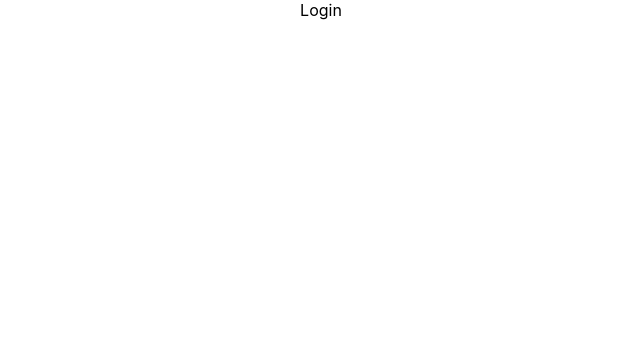
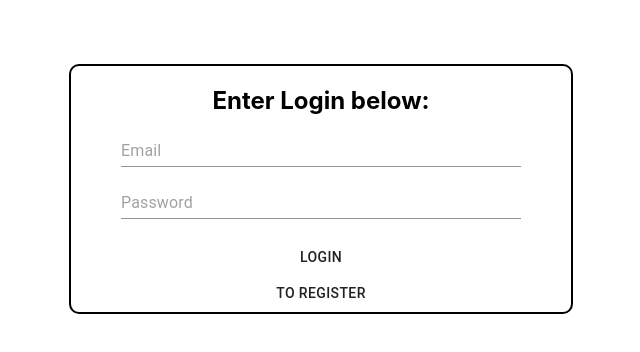
Before and after one commit to DevDeskQueue2/FrontEnd, a React (Create React App) app in the folder dev-desk-queue/: page / in a window 1280 px wide. Shown: the top 352 px of the page, without its empty margins (319-959 px from the left). Built offline with nearby package versions, Linux system fonts and the light colour scheme.

Commit message:
simple onboard components created

```diff
--- a/dev-desk-queue/src/App.css
+++ b/dev-desk-queue/src/App.css
@@ -75,3 +75,15 @@
   margin-left: 30px;
   margin-right: 30px;
 }
+.onboarding-form {
+  margin: 0 auto;
+  width: 80%;
+}
+
+.onboarding {
+  width: 500px;
+  margin: 0 auto;
+  border: 2px solid black;
+  border-radius: 10px;
+  margin-top: 5%;
+}
--- a/dev-desk-queue/src/App.js
+++ b/dev-desk-queue/src/App.js
@@ -1,6 +1,6 @@
 import React from 'react';
 import { Route, Switch } from 'react-router-dom';
-import TempLogin from './components/TempLogin';
+import Onboarding from './components/Onboarding/Onboarding';
 import Dashboard from './components/Dashboard/Dashboard';
 import TicketManager from './components/Tickets/TicketManager';
 import './App.css';
@@ -9,7 +9,7 @@ function App() {
   return (
     <div className="App">
       <Switch>
-        <Route exact path='/' component={TempLogin} />
+        <Route exact path='/' component={Onboarding} />
         <Route path='/dashboard' component={Dashboard} />
         <Route path='/ticket-manager' component={TicketManager}/>
       </Switch>
--- /dev/null
+++ b/dev-desk-queue/src/components/Onboarding/Login.js
@@ -0,0 +1,49 @@
+import React from 'react';
+import Button from '@material-ui/core/Button';
+import TextField from '@material-ui/core/TextField';
+import FormGroup from '@material-ui/core/FormGroup';
+
+const Login = props => {
+
+    const initialInfo = {
+        email: '', password: ''
+    }
+
+    const [info, setInfo] = React.useState(initialInfo);
+
+    const handleSubmit = evt => {
+        evt.preventDefault();
+        props.onUserLoginRequest(info);
+        setInfo(initialInfo);
+    }
+
+    return (
+        <div className='onboarding-form login-form'>
+            <FormGroup onSubmit={(evt) => handleSubmit(evt)}>
+                <TextField
+                    placeholder='Email'
+                    type='text'
+                    name='email'
+                    value={info.email}
+                    onChange={ (evt) => setInfo({ ...info, [evt.target.name]: evt.target.value}) }/>
+
+                <br />
+
+                <TextField
+                    placeholder='Password'
+                    type='password'
+                    name='password'
+                    value={info.password}
+                    onChange={ (evt) => setInfo({ ...info, [evt.target.name]: evt.target.value}) } />
+
+                <br />
+
+                <Button>Login</Button>
+            </FormGroup>
+            <Button onClick={ (evt) => props.onRequestToRegister() } >To Register</Button>
+
+        </div>
+    )
+};
+
+export default Login;
--- /dev/null
+++ b/dev-desk-queue/src/components/Onboarding/Onboarding.js
@@ -0,0 +1,24 @@
+import React from 'react';
+import Login from './Login';
+import Register from './Register';
+
+const Onboarding = props => {
+
+    const [isLogin, setIsLogin] = React.useState(true)
+
+    const renderOnboardComponent = (renderLogin) => {
+        if(renderLogin) {
+            return <Login onUserLoginRequest={ (info) => { console.log(info); props.history.push('/dashboard');} } onRequestToRegister={ () => setIsLogin(false) }/>
+        } else {
+            return <Register onRequestToLogin={ () => setIsLogin(true) } onUserRegisterRequest={ (info) => { console.log(info); setIsLogin(true); } }/>
+        }
+    }
+    return (
+        <div className='onboarding'>
+            <h2>Enter {(isLogin) ? 'Login' : 'Register'} below:</h2>
+            { renderOnboardComponent(isLogin) }
+        </div>
+    )
+}
+
+export default Onboarding;
--- /dev/null
+++ b/dev-desk-queue/src/components/Onboarding/Register.js
@@ -0,0 +1,66 @@
+import React from 'react';
+import Button from '@material-ui/core/Button';
+import TextField from '@material-ui/core/TextField';
+import FormGroup from '@material-ui/core/FormGroup';
+import FormControlLabel from '@material-ui/core/FormControlLabel';
+import Checkbox from '@material-ui/core/Checkbox';
+
+const Register = props => {
+
+    const initialInfo = {
+        email: '', password: '', confirmPassword: '', isHelper: false
+    }
+
+    const [info, setInfo] = React.useState(initialInfo);
+
+    const handleSubmit = evt => {
+        evt.preventDefault();
+        props.onUserRegisterRequest(info);
+        setInfo(initialInfo);
+    }
+
+    return (
+        <div className='onboarding-form register-form'>
+            <FormGroup onSubmit={(evt) => handleSubmit(evt)}>
+                <TextField
+                    placeholder='Email'
+                    type='text'
+                    name='email'
+                    value={info.email}
+                    onChange={ (evt) => setInfo({ ...info, [evt.target.name]: evt.target.value}) }/>
+
+                <br />
+
+                <TextField
+                    placeholder='Password'
+                    type='password'
+                    name='password'
+                    value={info.password}
+                    onChange={ (evt) => setInfo({ ...info, [evt.target.name]: evt.target.value})} />
+
+                <br />
+
+                <TextField
+                    placeholder='Confirm Password'
+                    type='password'
+                    name='confirmPassword'
+                    value={info.password}
+                    onChange={ (evt) => setInfo({ ...info, [evt.target.name]: evt.target.value})} />
+
+                <br />
+
+                <FormControlLabel
+                    value="end"
+                    control={<Checkbox onChange={(evt) => setInfo({...info, isHelper: !info.isHelper})}color="primary" />}
+                    label="Helper"
+                    labelPlacement="end" />
+
+                <Button>Submit</Button>
+            </FormGroup>
+
+           <Button onClick={ (evt) => props.onRequestToLogin() }>To Login</Button>
+        </div>
+    )
+};
+
+export default Register;
```
